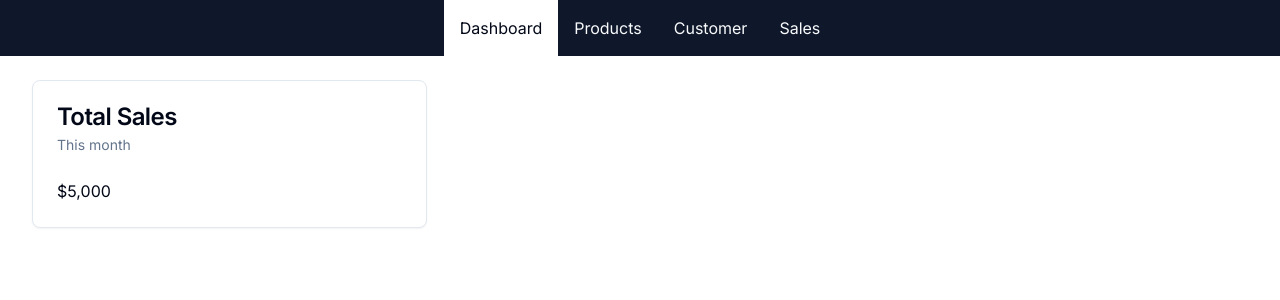
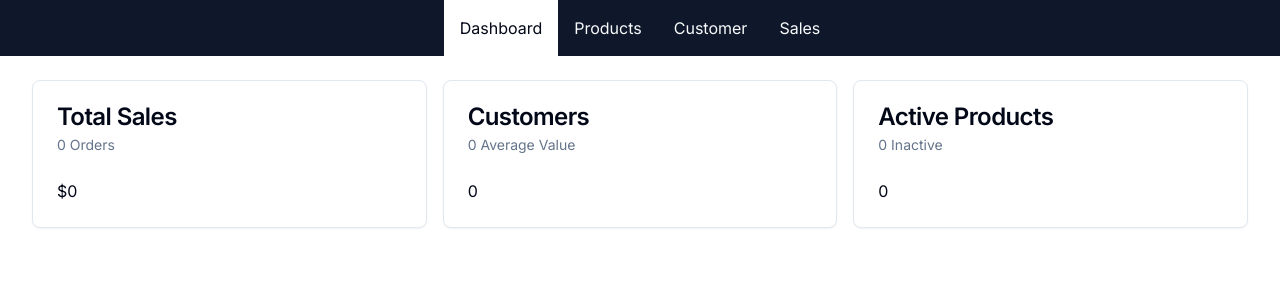
Before and after one commit to saif-gitreps/E-Com-Dashboard, a Next.js app: page /admin in a window 1280 px wide. Shown: the top 300 px of the page. Built offline with nearby package versions, Linux system fonts and the light colour scheme; no server answers; the database is empty.

Commit message:
added APIs for customer data and product data

```diff
--- a/src/app/admin/layout.tsx
+++ b/src/app/admin/layout.tsx
@@ -1,4 +1,6 @@
 import { Nav, NavLink } from "@/components/Nav";
+
+export const dynamic = "force-dynamic"; // We want to prevent caching in admin page, as we need the most updated data.
 
 export default function AdminLayout({
    children,
--- /dev/null
+++ b/src/app/admin/loading.tsx
@@ -0,0 +1,9 @@
+import { Loader2 } from "lucide-react";
+
+export default function AdminLoading() {
+   return (
+      <div className="flex justify-center">
+         <Loader2 className="size-24 animate-spin" />
+      </div>
+   );
+}
--- a/src/app/admin/page.tsx
+++ b/src/app/admin/page.tsx
@@ -5,11 +5,73 @@
    CardHeader,
    CardTitle,
 } from "@/components/ui/card";
+import db from "@/db/db";
+import { formatCurrency, formatNumber } from "@/lib/formatter";
 
-export default function AdminDashboard() {
+async function getSalesData() {
+   const data = await db?.order.aggregate({
+      _sum: { pricePaidInCents: true },
+      _count: true,
+   });
+
+   return {
+      amount: (data._sum.pricePaidInCents || 0) / 100, // Converting cents to dollars.
+      numberOfSales: data._count,
+   };
+}
+
+async function getUserData() {
+   // using promise all to run both queries in parallel.
+   const [userCount, orderData] = await Promise.all([
+      db?.user.count(),
+      db?.order.aggregate({
+         _sum: { pricePaidInCents: true },
+      }),
+   ]);
+
+   return {
+      userCount,
+      averageValuePerUser:
+         userCount === 0 ? 0 : (orderData._sum.pricePaidInCents || 0) / userCount / 100,
+   };
+}
+
+async function getProductData() {
+   const [activeCount, inactiveCount] = await Promise.all([
+      db.product.count({ where: { isAvailableForPurchase: true } }),
+      db.product.count({ where: { isAvailableForPurchase: false } }),
+   ]);
+
+   return {
+      activeCount,
+      inactiveCount,
+   };
+}
+
+export default async function AdminDashboard() {
+   const [salesData, userData, productData] = await Promise.all([
+      getSalesData(),
+      getUserData(),
+      getProductData(),
+   ]);
+
    return (
       <div className="grid grid-cols-1 md:grid-cols-2 lg:grid-cols-3 gap-4">
-         <DashboardCard title="Total Sales" subtitle="This month" body="$5,000" />
+         <DashboardCard
+            title="Total Sales"
+            subtitle={`${formatNumber(salesData.numberOfSales)} Orders`}
+            body={formatCurrency(salesData.amount)}
+         />
+         <DashboardCard
+            title="Customers"
+            subtitle={`${formatNumber(userData.averageValuePerUser)} Average Value`}
+            body={formatNumber(userData.userCount)}
+         />
+         <DashboardCard
+            title="Active Products"
+            subtitle={`${formatNumber(productData.activeCount)} Inactive`}
+            body={formatNumber(productData.activeCount)}
+         />
       </div>
    );
 }
--- /dev/null
+++ b/src/db/db.ts
@@ -0,0 +1,15 @@
+import { PrismaClient } from "@prisma/client";
+
+const prismaClientSingleton = () => new PrismaClient();
+
+declare global {
+   var prisma: PrismaClient | ReturnType<typeof prismaClientSingleton>;
+}
+
+const db = global.prisma ?? prismaClientSingleton();
+
+export default db;
+
+if (process.env.NODE_ENV !== "production") {
+   global.prisma = db;
+}
--- /dev/null
+++ b/src/lib/formatter.ts
@@ -0,0 +1,15 @@
+const CURRENCY_FORMATTER = new Intl.NumberFormat("en-US", {
+   style: "currency",
+   currency: "USD",
+   minimumFractionDigits: 0,
+});
+
+export function formatCurrency(amount: number) {
+   return CURRENCY_FORMATTER.format(amount);
+}
+
+const NUMBER_FORMATTER = new Intl.NumberFormat("en-US");
+
+export function formatNumber(amount: number) {
+   return NUMBER_FORMATTER.format(amount);
+}
```
